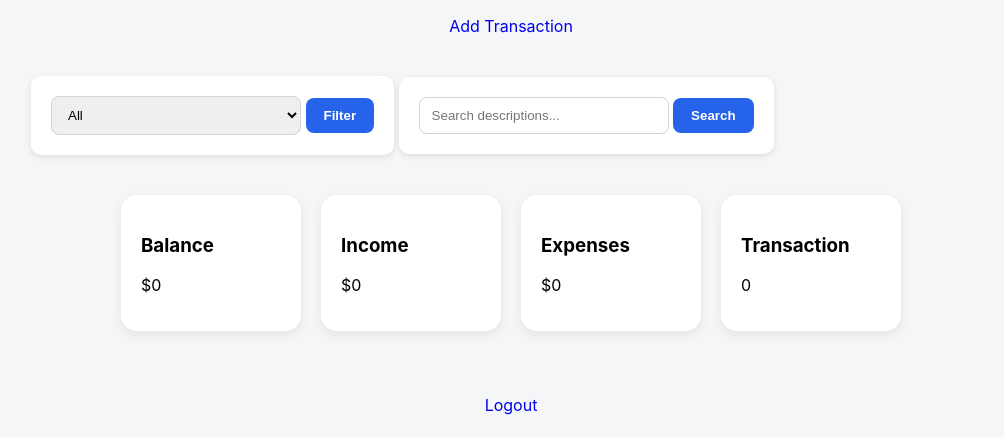
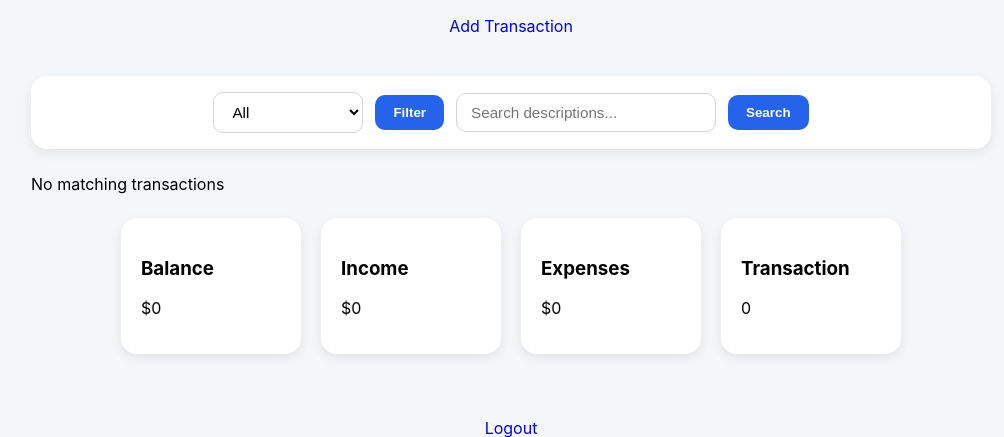
Before and after one commit to bAbhi2040/finance-tracker, a Flask app: page /dashboard in a window 1280 px wide. Shown: the part 109-546 px from the top of the page, without its empty margins (129-1133 px from the left). Run offline with Flask 3, Linux system fonts and the light colour scheme; the visitor is signed in with stand-in values (Sample User, id 1).

Commit message:
added better UX for filtering, now filters stay after a query. combined both forms in the dashboard and implemented a case for when no matching transactions exist for the filter choices. also improved style.css for the filter_bar and button classes.

```diff
--- a/app.py
+++ b/app.py
@@ -155,7 +155,9 @@ def dashboard():
         income_total=round(income_total, 2),
         expense_total=round(expense_total, 2),
         transaction_count=transaction_count,
-        balance=round(balance, 2)
+        balance=round(balance, 2),
+        filter_option=filter_option,
+        search_term=search_term
     )
 
 @app.route("/logout")
--- a/static/style.css
+++ b/static/style.css
@@ -27,15 +27,16 @@ h1 {
 button {
     padding: 10px 18px;
     border: none;
-    border-radius: 8px;
+    border-radius: 10px;
     background: #2563eb;
     color: white;
     font-weight: 600;
     cursor: pointer;
-    transition: 0.2s;
+    transition: all 0.2s ease;
 }
 
 button:hover {
+    transform: translateY(-1px);
     background: #1d4ed8;
 }
 
@@ -170,3 +171,33 @@ form {
     background: #d1d5db;
     border-radius: 5px;
 }
+
+.filter_bar {
+    display: flex;
+    justify-content: center;
+    align-items: center;
+    gap: 12px;
+    background: white;
+    padding: 16px;
+    border-radius: 16px;
+    box-shadow: 0 4px 12px rgba(0,0,0,.08);
+    margin-bottom: 25px;
+    flex-wrap: wrap;
+}
+
+.filter_bar select {
+    width: 150px;
+    padding: 10px 14px;
+    border: 1px solid #d1d5db;
+    border-radius: 10px;
+    background: white;
+    font-size: 0.95rem;
+}
+
+.filter_bar input {
+    width: 260px;
+    padding: 10px 14px;
+    border: 1px solid #d1d5db;
+    border-radius: 10px;
+    font-size: 0.95rem;
+}
--- a/templates/dashboard.html
+++ b/templates/dashboard.html
@@ -21,21 +21,42 @@
 
 <br><br>
 
-<form method="GET">
+<form method="GET" class="filter_bar">
     <select name="filter_option">
-        <option>All</option>
-        <option>Income</option>
-        <option>Expenses</option>
+        <option
+            value="All"
+            {% if filter_option == "All" %}
+                selected
+            {% endif %}
+        >
+            All
+        </option>
+        <option
+            value="Income"
+            {% if filter_option == "Income" %}
+                selected
+            {% endif %}
+        >
+            Income
+        </option>
+        <option
+            value="Expenses"
+            {% if filter_option == "Expenses" %}
+                selected
+            {% endif %}
+        >
+            Expenses
+        </option>
     </select>
 
     <button>
         Filter
     </button>
-</form>
 
-<form method="GET">
     <input
+        type="text"
         name="search"
+        value="{{ search_term }}"
         placeholder="Search descriptions..."
     >
 
@@ -44,6 +65,7 @@
     </button>
 </form>
 
+{% if transactions %}
     {% for transaction in transactions %}
         <div class="transaction">
             <div class="transaction_header">
@@ -84,6 +106,9 @@
             </p>
         </div>
     {% endfor %}
+{% else %}
+        <p>No matching transactions</p>
+{% endif %}
 
 <div class="stats">
     <div class="card">
```
Lines whose indentation alone changed are shown as unchanged.
